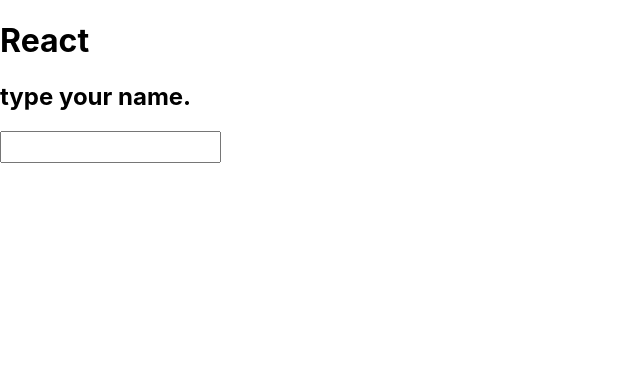
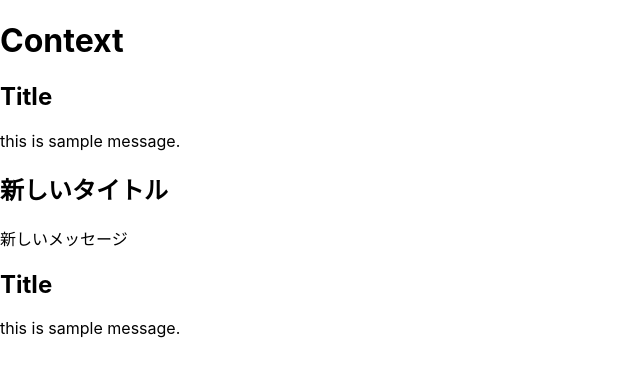
Before and after one commit to sasakis/react-study, a React (Create React App) app: page / in a window 1280 px wide. Shown: the top 376 px of the page, without its empty margins (0-640 px from the left). Built offline with nearby package versions, Linux system fonts and the light colour scheme.

Commit message:
redux install

```diff
--- a/package.json
+++ b/package.json
@@ -8,7 +8,10 @@
     "@testing-library/user-event": "^7.1.2",
     "react": "^16.14.0",
     "react-dom": "^16.14.0",
-    "react-scripts": "3.4.3"
+    "react-redux": "^7.2.1",
+    "react-scripts": "3.4.3",
+    "redux": "^4.0.5",
+    "redux-devtools": "^3.7.0"
   },
   "scripts": {
     "start": "react-scripts start",
--- a/src/App.js
+++ b/src/App.js
@@ -2,64 +2,51 @@
 import logo from './logo.svg';
 import './App.css';
 
+let data ={title:'Title' ,message:'this is sample message.'};
+
+const SampleContext=React.createContext(data);
+
+
 class App extends Component {
-  input='';
-
-  msgStyle={
-    fontSize:"24pt",
-    color:"#900",
-    margin:"20px 0px",
-    padding:"5px",
-    borderBottom:"2px solid #900"
-  }
-
-  constructor(props){
-    super(props);
-    this.state={
-      message: 'type your name.'
-    };
-    this.doCheck=this.doCheck.bind(this);
-  }
-
-  doCheck(event){
-    alert(event.target.value + "は長すぎます。")
-  }
+  newdata ={title:'新しいタイトル' ,message:'新しいメッセージ'};
 
   render(){
     return (
     <div>
-      <h1>React</h1>
-      <h2 >{this.state.message}</h2>
-      <Message maxlength="10" onCheck={this.doCheck} />
+      <h1>Context</h1>
+      <Title />
+      <Message />
+      <SampleContext.Provider value={this.newdata}>
+        <Title/>
+        <Message />
+      </SampleContext.Provider>
+      <Title/>
+      <Message/>
     </div>
     );
   }
 }
 
+class Title extends Component{
+  static contextType = SampleContext;
+  render(){
+    return (
+      <div>
+        <h2>{this.context.title}</h2>
+      </div>
+    )
+  };
+}
+
 class Message extends Component{
-  inputStyle={
-    fontSize:"12pt",
-    padding:"5px"
-  }
-
-  constructor(props){
-    super(props);
-    this.doChange=this.doChange.bind(this);
-  }
-
-  doChange(e){
-    if(e.target.value.length > this.props.maxlength){
-      this.props.onCheck(e);
-      e.target.value=e.target.value.substr(0,this.props.maxlength);
-    }
-  }
-
+  static contextType=SampleContext;
   render(){
-    return <input type="text" style={this.inputStyle}
-    onChange={this.doChange}/>
-  }
-
-
+    return(
+      <div>
+        <p>{this.context.message}</p>
+      </div>
+    )
+  };
 }
 
 
```
Also changed, not shown: 1 other file (tests, documents, lock files or other folders).
